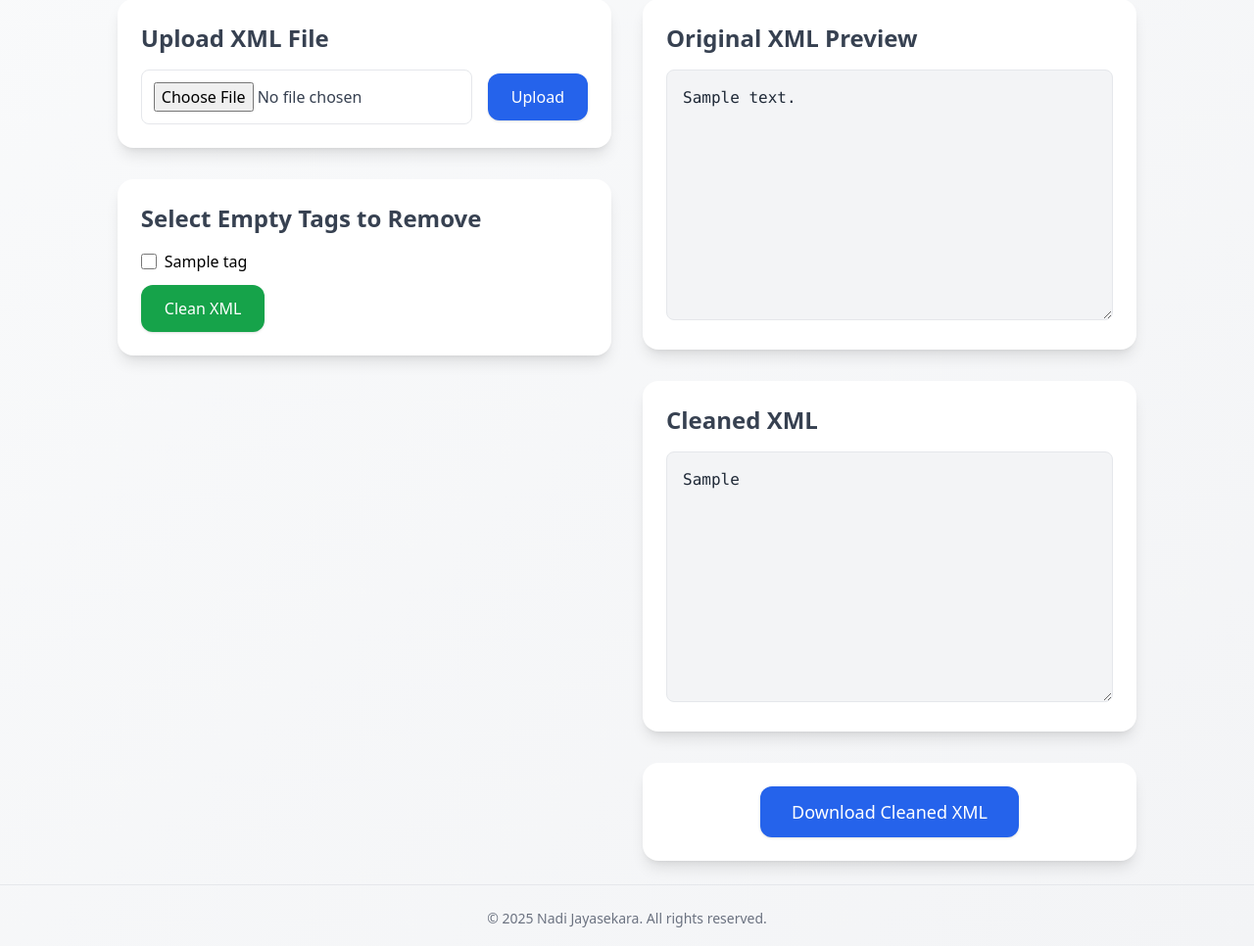
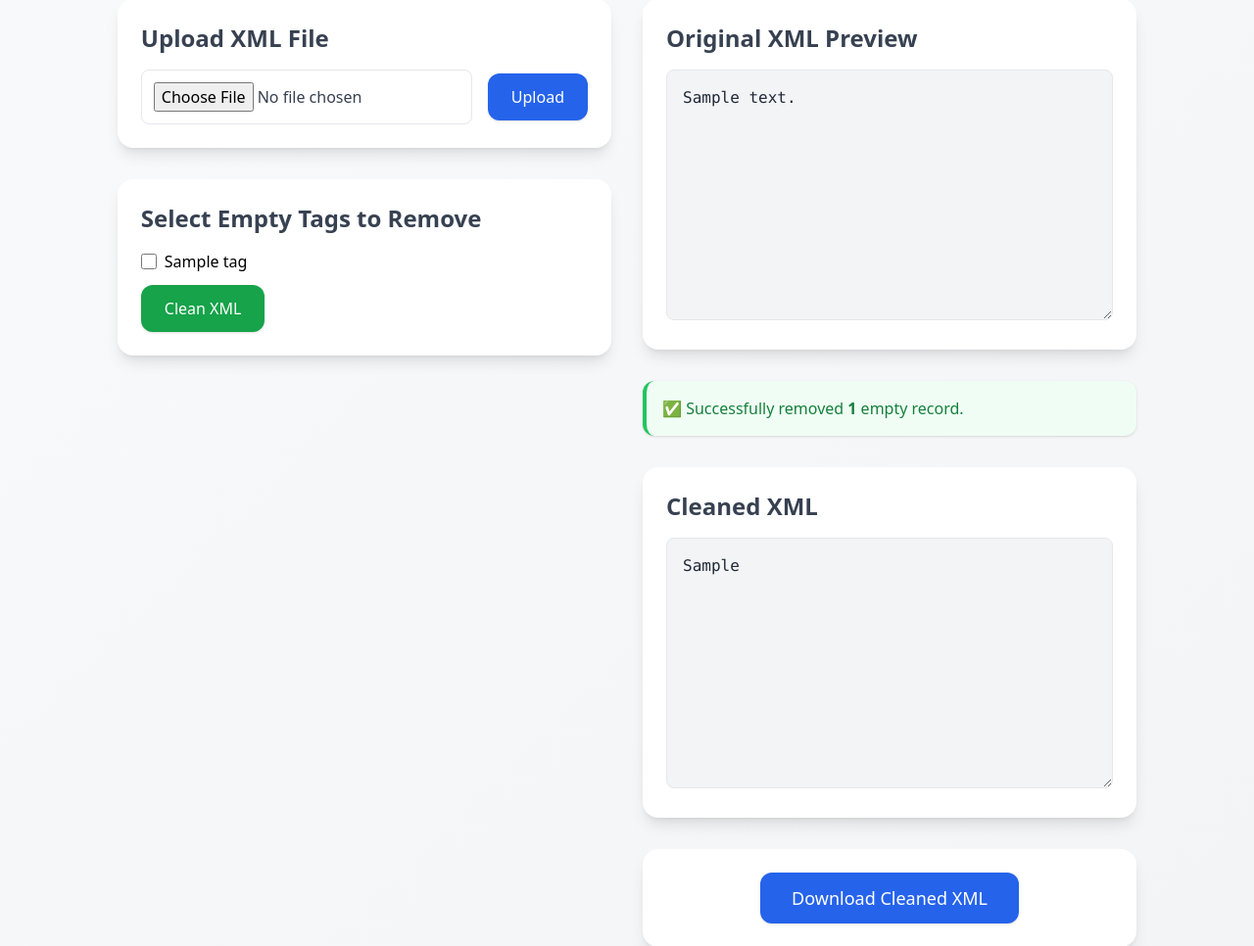
Before and after one commit to nadithakj/nodegrouper, a FastAPI app: template templates/meal_cleanup.html in a window 1280 px wide. Shown: the part 201-1167 px from the top of the page at 98% size. Run offline with FastAPI, Linux system fonts and the light colour scheme; the template is opened without the code that fills it: most values are stand-ins (such as "Sample title", 1, 10 or a date in 2020); some libraries are stand-ins or nearby versions.

Commit message:
Update meal_cleanup.html

```diff
--- a/templates/meal_cleanup.html
+++ b/templates/meal_cleanup.html
@@ -78,6 +78,11 @@
         {% endif %}
 
         {% if cleaned_xml %}
+        <!-- Cleanup Summary -->
+        <div class="bg-green-50 border-l-4 border-green-500 text-green-700 p-4 rounded-xl shadow">
+          ✅ Successfully removed <span class="font-bold">{{ removed_count }}</span> empty record{{ 's' if removed_count != 1 else '' }}.
+        </div>
+
         <!-- Cleaned Preview -->
         <div class="bg-white shadow-lg rounded-2xl p-6">
           <h2 class="text-2xl font-semibold mb-4 text-gray-700">Cleaned XML</h2>
```
